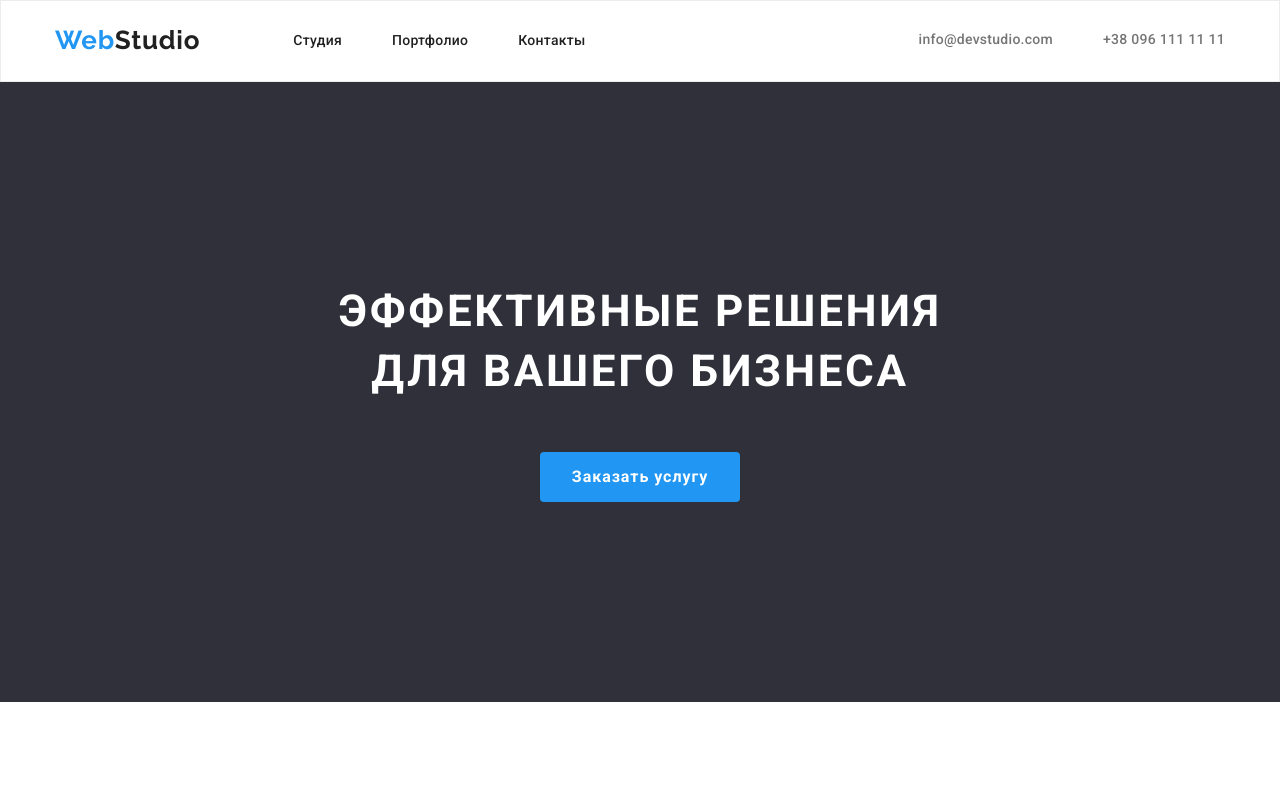
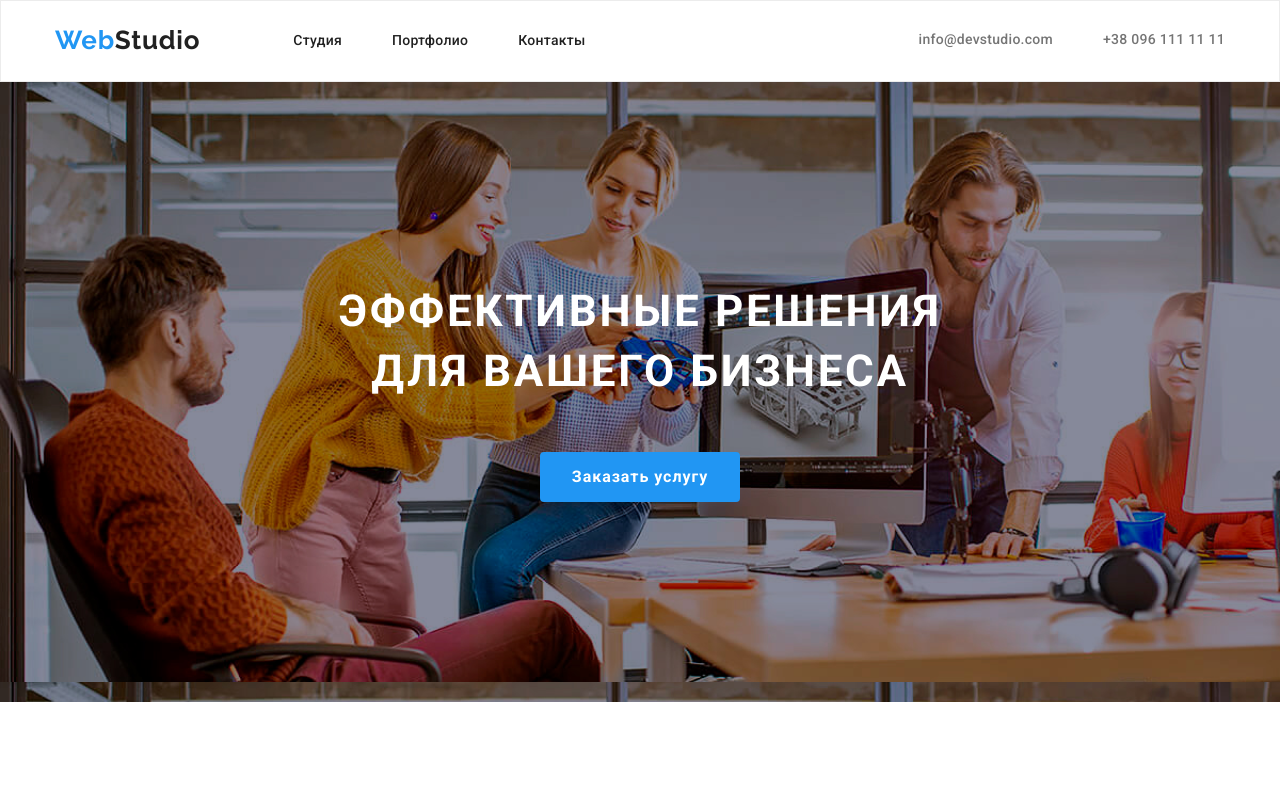
Before and after one commit to Alex-Tor/goit-markup-hw-04, a plain HTML site: page index.html in a window 1280 px wide. Shown: the top 793 px of the page. Drawn offline with nearby package versions, Linux system fonts and the light colour scheme.

Commit message:
Update styles.css

```diff
--- a/css/styles.css
+++ b/css/styles.css
@@ -252,7 +252,7 @@ body {
 .hero {
   display: block;
   text-align: center;
-  background-color: var(--fhone-color);
+  background-image: url(../imgfont/hero.png);
   padding-top: 200px;
   padding-bottom: 200px;
 }
```
